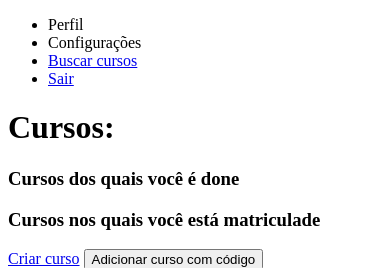
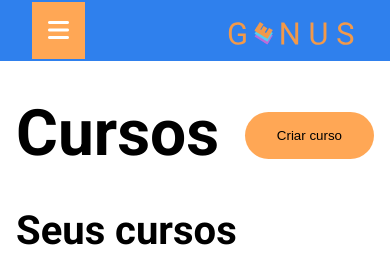
Before and after one commit to nunescarol/djangoGenus, a Django app: page /genus/inicio/ in a window 390 px wide. Shown: the top 268 px of the page. Run offline with Django 3.2, Linux system fonts and the light colour scheme; a user stored in the database is signed in; data comes from the database, SQL or seed files in the repository; both versions use the stored data as it was after the commit; some libraries are stand-ins or nearby versions.

Commit message:
Reformumlando a pagina inicio.html

```diff
--- /dev/null
+++ b/static/css/iniciostyle.css
@@ -0,0 +1,230 @@
+*{
+    box-sizing: border-box;
+    margin: 0;
+}
+
+body{
+    display: flex;
+    flex-direction: row;
+    font-family: 'Roboto', sans-serif;
+}
+
+nav{
+    display: flex;
+    flex-direction: column;
+    width: min(30%, 20rem);
+    height: 100vh;
+    margin-right: 2rem;
+    /*padding: 1rem 2rem;*/
+    background-color: #2F80ED;
+    position: fixed;
+}
+nav img{
+    width: 100%;
+    padding: 1rem 2rem;
+}
+
+nav ul{
+    list-style: none;
+    padding-left: 0;
+}
+nav :is(li){
+    margin-top: 1em;
+    background-color: rgb(255, 167, 85);
+    padding: 1rem 2rem;
+    display: flex;
+}
+i{
+    font-size: 1.5rem;
+    margin-right: 1rem;
+    align-self: center;
+}
+nav a{
+    align-self: center;
+}
+nav a:link,
+nav a:visited{
+    color: #126ee7;
+    font-weight: bold;
+    text-decoration: none;
+}
+nav a:hover,
+nav li:hover{
+    background-color: rgb(255, 139, 31);
+}
+.exit-btn{
+    margin: auto 2rem 1.5rem 2rem;
+    padding: 1em 2em;
+    border-radius: 20px;
+    border: none;
+    background-color: #FFF;
+    cursor: pointer;
+    font-weight: bold;
+    font-size: 1rem;
+}
+.exit-btn:hover{
+    background-color: #F3F3F3;
+}
+/* Style The Dropdown Button */
+.dropbtn {
+    background-color: rgb(255, 167, 85);
+    color: white;
+    padding: 16px;
+    font-size: 1rem;
+    border: none;
+    cursor: pointer;
+    margin-left: 1rem;
+  }
+.dropbtn i{
+    margin: 0;
+}
+  /* The container <div> - needed to position the dropdown content */
+  .dropdown {
+    position: relative;
+    display: inline-block;
+    display: none;
+    align-self: center;
+
+  }
+
+  /* Dropdown Content (Hidden by Default) */
+  .dropdown-content {
+    display: none;
+    position: absolute;
+    background-color: #f9f9f9;
+    min-width: 13rem;
+    box-shadow: 0px 8px 16px 0px rgba(0,0,0,0.2);
+    z-index: 1;
+  }
+
+  /* Links inside the dropdown */
+  .dropdown-content a {
+    color: black;
+    padding: 12px 16px;
+    text-decoration: none;
+    display: block;
+  }
+
+  /* Change color of dropdown links on hover */
+  .dropdown-content a:hover {background-color: #f1f1f1}
+
+  /* Show the dropdown menu on hover */
+  .dropdown:hover .dropdown-content {
+    display: block;
+  }
+
+  /* Change the background color of the dropdown button when the dropdown content is shown */
+  .dropdown:hover .dropbtn {
+    background-color: rgb(255, 139, 31);
+  }
+.content{
+    flex-basis: 100%;
+    margin-top: 2rem;
+    padding-left: min(30%, 20rem);
+}
+
+.content header{
+    display: flex;
+    width: 90%;
+}
+
+.content header h1{
+    font-size: 4rem;
+}
+
+.content header button{
+    margin-left: auto;
+    margin: 1rem 0 1rem auto;
+    padding: 1rem 2rem;
+    border-radius: 30px;
+    border: none;
+    background-color: rgb(255, 167, 85);
+    cursor: pointer;
+}
+.content header button:hover{
+    background-color: rgb(255, 153, 58);
+}
+
+.content section, .content header{
+    margin: 2em 1em;
+}
+.content section h2{
+    font-size: 2.5rem;
+    margin-bottom: 1rem;
+}
+.courses{
+    display: flex;
+    flex-wrap: wrap;
+    gap: 1rem;
+    justify-content: center;
+}
+
+.course-box{
+    width: max(20%, 15rem);
+    border-radius: 1rem;
+    overflow: hidden;
+    border: 1px solid #2F80ED;
+}
+
+.course-box img{
+    width: 100%;
+}
+
+.course-box h3,
+.course-box p{
+    padding: 1rem;
+    text-align: justify;
+}
+
+.course-box h3{
+    font-size: 1.5rem;
+}
+
+
+@media (max-width: 650px){
+    body{
+        flex-direction: column;
+    }
+    nav{
+        height: auto;
+        position: fixed;
+        width: 100%;
+        display: flex;
+        flex-direction: row-reverse;
+    }
+    nav ul,
+    nav > button{
+        display: none;
+    }
+    nav img{
+        width: 50%;
+    }
+    .dropdown{
+        display: inline-block;
+        margin-left: 1rem;
+        margin-right: auto;
+    }
+
+    .content{
+        padding-top: 2rem;
+        width: 100%;
+        padding: 4rem 0 0 0;
+    }
+    .content header{
+        margin: 0;
+        width: 100%;
+        padding: 0 1rem;
+    }
+}
+
+@media (max-width: 600px){
+    .course-box{
+        width: min(50%, 13rem);
+    }
+}
+
+@media (max-width: 465px){
+    .course-box{
+        width: auto;
+    }
+}
--- a/templates/index.html
+++ b/templates/index.html
@@ -13,7 +13,7 @@
     <div class="out-container">
         <div class="container">
             <header>
-                <img src="../static/images/Group 1.svg" alt="Genus Logo">
+                <img src="../static/images/logo.svg" alt="Genus Logo">
                 <a href="{% url 'registro:login' %}"><button>LOGIN</button></a>
             </header>
     </div>
--- a/templates/inicio.html
+++ b/templates/inicio.html
@@ -1,38 +1,82 @@
 <!DOCTYPE html>
+{% load static %}
 <html lang="en">
 <head>
     <meta charset="UTF-8">
     <meta name="viewport" content="width=device-width, initial-scale=1.0">
+    <link rel="stylesheet" href="{% static 'css/iniciostyle.css' %}">
     <title>Document</title>
+    <link rel="preconnect" href="https://fonts.gstatic.com">
+    <link href="https://fonts.googleapis.com/css2?family=Roboto:ital,wght@0,100;0,300;0,400;0,500;0,700;0,900;1,100;1,300;1,400;1,500;1,700;1,900&display=swap" rel="stylesheet">
+    <script src="https://kit.fontawesome.com/168c8af039.js" crossorigin="anonymous"></script>
 </head>
 <body>
-    <ul class="menu">
-        <li>Perfil</li>
-        <li>Configurações</li>
-        <li><a href="{% url 'cursos:buscar-cursos' %}">Buscar cursos</a></li>
-        <li><a href="{% url 'registro:logout' %}">Sair</a></li>
-    </ul>
+    <body>
+        <nav>
+            <img src="../static/images/logo.svg" alt="Genus Logo">
+            <ul>
+                <li><i class="far fa-user-circle"></i><a href="#">Perfil</a> </li>
+                <li><i class="fas fa-cog"></i><a href=""> Configurações</a></li>
+            </ul>
+            <button class="exit-btn">SAIR</button>
+            <div class="dropdown">
+                <button class="dropbtn"><i class="fas fa-bars"></i></button>
+                <div class="dropdown-content">
+                    <a href="#"><i class="far fa-user-circle"></i>Perfil</a>
+                    <a href="#"><i class="fas fa-cog"></i>Configurações</a>
+                    <a href="#"><i class="fas fa-sign-out-alt"></i>Sair</a>
+                </div>
+            </div>
 
-    <div class="cursos">
-        <h1>Cursos:</h1>
-        <h3>Cursos dos quais você é done</h3>
-        <ul class="professor">
-            {% for curso in dono %}
-            <li><a href="{% url 'cursos:curso' curso.slug%}">{{curso.title}}</a></li>
-            {% endfor %}
-        </ul>
+        </nav>
+        <div class="content">
+            <header>
+                <h1>Cursos</h1>
+                <button>Criar curso</button>
+            </header>
+            <section>
+                <h2>Seus cursos</h2>
+                <div class="courses">
+                    <div class="course-box">
+                        <img src="https://i.pinimg.com/originals/de/f6/96/def69643889ee29e232637646e839064.jpg" alt="">
+                        <h3>Titulo do curso</h2>
+                        <p> Lorem ipsum dolor sit amet consectetur adipisicing elit. Voluptas ullam deserunt minima officia necessitatibus aliquid dolores cupiditate provident sit doloremque.</p>
+                    </div>
+                    <div class="course-box">
+                        <img src="https://i.pinimg.com/originals/de/f6/96/def69643889ee29e232637646e839064.jpg" alt="">
+                        <h3>Titulo do curso</h2>
+                        <p> Lorem ipsum dolor sit amet consectetur adipisicing elit. Voluptas ullam deserunt minima officia necessitatibus aliquid dolores cupiditate provident sit doloremque.</p>
+                    </div>
+                    <div class="course-box">
+                        <img src="https://i.pinimg.com/originals/de/f6/96/def69643889ee29e232637646e839064.jpg" alt="">
+                        <h3>Titulo do curso</h2>
+                        <p> Lorem ipsum dolor sit amet consectetur adipisicing elit. Voluptas ullam deserunt minima officia necessitatibus aliquid dolores cupiditate provident sit doloremque.</p>
+                    </div>
+                    <div class="course-box">
+                        <img src="https://i.pinimg.com/originals/de/f6/96/def69643889ee29e232637646e839064.jpg" alt="">
+                        <h3>Titulo do curso</h2>
+                        <p> Lorem ipsum dolor sit amet consectetur adipisicing elit. Voluptas ullam deserunt minima officia necessitatibus aliquid dolores cupiditate provident sit doloremque.</p>
+                    </div>
+                    <div class="course-box">
+                        <img src="https://i.pinimg.com/originals/de/f6/96/def69643889ee29e232637646e839064.jpg" alt="">
+                        <h3>Titulo do curso</h2>
+                        <p> Lorem ipsum dolor sit amet consectetur adipisicing elit. Voluptas ullam deserunt minima officia necessitatibus aliquid dolores cupiditate provident sit doloremque.</p>
+                    </div>
 
-        <h3>Cursos nos quais você está matriculade</h3>
-        <ul class="aluno">
 
-        </ul>
-    </div>
-
-    <div class="buttons">
-        <a href="{% url 'cursos:criar-curso' %}">Criar curso</a>
-        <button id="adicionar">Adicionar curso com código</button>
-
-    </div>
-
+                </div>
+            </section>
+            <section>
+                <h2>Cursos matriculados</h2>
+                <div class="courses">
+                    <div class="course-box">
+                        <img src="https://ibcdn.canaltech.com.br/8FplhVkDQdAatiUcehCimgkGJlI=/512x288/smart/i257652.jpeg" alt="">
+                        <h2>Titulo do curso</h2>
+                        <p> Lorem ipsum dolor sit amet consectetur adipisicing elit. Voluptas ullam deserunt minima officia necessitatibus aliquid dolores cupiditate provident sit doloremque.</p>
+                    </div>
+                </div>
+            </section>
+        </div>
+    </body>
 </body>
 </html>
```
Also changed, not shown: db.sqlite3, static/images/logo.svg (renamed from static/images/Group 1.svg).
